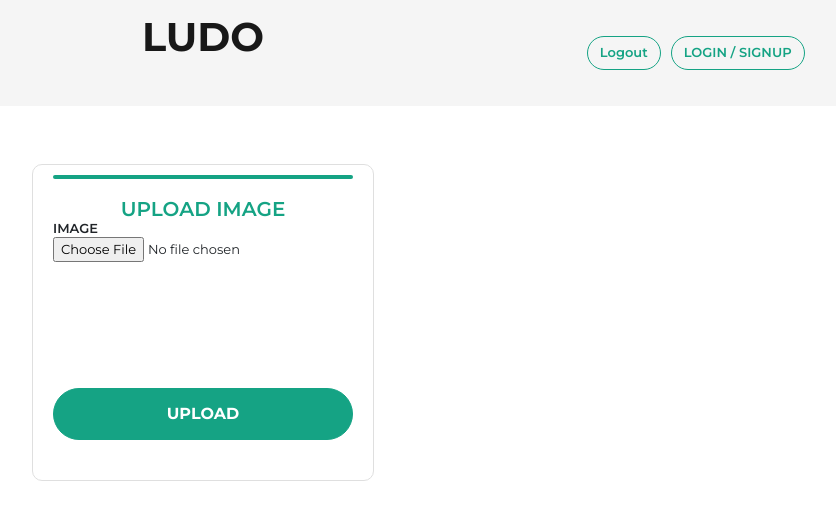
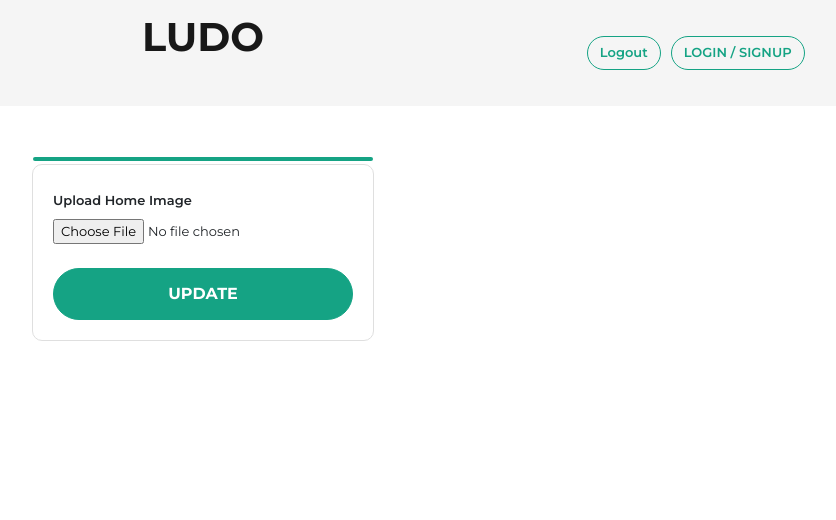
Before and after one commit to Singh-Paramvir/newLudoAdmin, a Next.js app: page /advertisement in a window 1280 px wide. Shown: the top 520 px of the page, without its empty margins (437-1273 px from the left). Built offline with nearby package versions, Linux system fonts and the light colour scheme.

Commit message:
fee remove

```diff
--- a/Component/Advertisement.js
+++ b/Component/Advertisement.js
@@ -1,27 +1,66 @@
 import axios from "axios";
-import React, { useRef } from "react";
+import React, { useRef,useState } from "react";
 import { ToastContainer, toast } from "react-toastify";
 import { useRouter } from "next/router";
+import Button from "react-bootstrap/Button";
 
 const Advertisement = () => {
-  const imageRef = useRef();
-  const router = useRouter();
+  const [image1, setImage1] = useState();
+  const [isLoading, setIsLoading] = useState(false);
+  const [isLoadingRef, setLoadingRef] = useState(false);
 
-  async function uploadImage(data) {
-    try {
+  const [showImage1, setShowImage1] = useState();
+  async function formSubmitHandler(event) {
+    console.log("yes");
+    event.preventDefault();
+
     const formData = new FormData();
-      formData.append("id", "1"); // Fixed ID of 1
-      formData.append("image", imageRef.current.files[0]);
 
-      const res = await axios.post("api/advertise", formData);
 
-      notify("Image uploaded successfully");
-      setTimeout(() => {
-        // router.push("/dashboard");
-      }, 1000);
-    } catch (err) {
-      notifyError("Image upload failed");
-      console.log(err);
+    formData.append("avatar", image1);
+
+    console.log(image1, "to check the first image");
+    console.log([...formData], "to get the data of formData");
+
+    for (const pair of formData.entries()) {
+      console.log(`${pair[0]}, $pair[1]`);
+    }
+
+    console.log(formData, "to check the data entered by the user");
+    const token = localStorage.getItem("token");
+    console.log(token);
+    let res = await axios.post("/api/advertise", { token: token,formData });
+    // try {
+    //   console.log("ander a gya");
+    //   var config = {
+    //     method: "post",
+    //     url: "http://192.168.1.5:6000/api/v1/image1/addadvertisement",
+    //     headers: {
+    //       "Content-Type": "multipart/form-data",
+    //       Authorization: `Bearer ${token}`,
+    //     },
+    //     data: formData,
+    //   };
+    //   await axios(config).then(function (response) {
+    //     console.log(JSON.stringify(response.data.data));
+    //     toast.success("User Profile Updated Successfully");
+    //     setTimeout(() => {
+    //       router.push ("/dashboard")
+    //     }, 500);
+    //     // res.status(200).json({ data: response.data});
+    //   });
+    // } catch (err) {
+    //   console.log(err);
+    //   toast.error("Something Went Wrong");
+    //   // res.status(500).json({ Error: err });
+    // }
+  }
+
+  function uploadImage(event) {
+    if (event.target.files && event.target.files[0]) {
+      let img = event.target.files[0];
+      setImage1(event.currentTarget.files[0]);
+      setShowImage1(URL.createObjectURL(img));
     }
   }
 
@@ -30,7 +69,7 @@ const Advertisement = () => {
 
     uploadImage();
   }
-
+  const handleClick = () => setLoadingRef(false);
   const notify = (msg) => {
     toast.success(msg, {
       position: "top-right",
@@ -56,52 +95,60 @@ const Advertisement = () => {
   };
 
   return (
-    <div>
-      <section className="profile-sec pb-0">
+    <div className="new-dashboard ">
+
+      <section className="profile-sec profile-sects">
         <div className="container">
           <div className="row justify-content-center">
-            <ToastContainer
-              position="top-right"
-              autoClose={6000}
-              hideProgressBar={false}
-              newestOnTop={false}
-              closeOnClick
-              rtl={false}
-              pauseOnFocusLoss
-              draggable
-              pauseOnHover
-            />
 
-            <form className="input-sec">
-              <div className="line profile-line"></div>
-              <h3 className="heading-text pink-text mt-2">UPLOAD IMAGE</h3>
+            <ToastContainer />
 
-              {/* Image upload input field */}
-              <div className="input-item">
-                <h6 className="item-text">IMAGE</h6>
+            <form
+              className="input-sec input-top p-0"
+              id="form-setup"
+              onSubmit={formSubmitHandler}
+            >
+              <div className="input-line" id="index-line"></div>
+
+              <div className="padding-set">
+                {/* <h3 className="heading-text mt-4">
+                  {" "}
+                  Join the Global Community
+                </h3> */}
+                {/* <img className="stier-logo" src="/navbar/white-logo.png"></img> */}
+
+
+
+                <br></br>
+                <div className="input-item mb-4" id="kyc-sec">
+                  <h6 className="item-text"> Upload Home Image</h6>
+
+                  <img className="kyc-image"  type="file"></img>
                   <input
-                  ref={imageRef}
                     type="file"
-                  name="image"
-                  accept="image/*" // Allow only image files
-                  required
+                    placeholder="Upload Front Side"
+                    style={{ marginTop: "10px" }}
+                    onChange={(e) => uploadImage(e)}
                   />
                 </div>
 
-              <button
-                className="btn btn-round btn-warning w-100"
-                style={{ marginTop: "126px", marginBottom: "20px" }}
-                type="button"
-                onClick={onSubmitHandler}
+
+
+                <Button
+                  variant="primary"
+                  className="btn btn-round btn-warning w-100 "
+                  style={{ marginTop: "0px", marginBottom: "20px" }}
+                  type="submit"
+                  disabled={isLoading}
+                  onClick={!isLoading ? handleClick : null}
                 >
-                UPLOAD
-              </button>
+                  {isLoadingRef ? "Loading…" : "     UPDATE"}
+                </Button>
+              </div>
             </form>
           </div>
         </div>
       </section>
-
-      <script src="js/bootstrap.bundle.js"></script>
     </div>
   );
 };
--- a/Component/Dashboard.js
+++ b/Component/Dashboard.js
@@ -99,11 +99,11 @@ const LinkPage = () => {
                       </div>
                     </Link>
 
-                    <Link href={"/Advertisement"}>
+                    <Link href={"/advertisement"}>
                       <div
-                        className="link-item ten-sec "
+                        className="link-item acc-sec "
 
-                        id="ten-item"
+                        id="acc-item"
                       >
                         Advertisement
                       </div>
--- a/Component/Fa.js
+++ b/Component/Fa.js
@@ -172,9 +172,9 @@ const handleAddChips3 = async (e) => {
                     <th id="fuds" scope="col">
                       MobileNumber
                     </th>
-                    <th id="fuds" scope="col">
+                    {/* <th id="fuds" scope="col">
                       Fee
-                    </th>
+                    </th> */}
                     <th id="fuds" scope="col">
                       PaymentMethod
                     </th>
@@ -203,7 +203,7 @@ const handleAddChips3 = async (e) => {
       <td>{index + 1}</td>
       <td>{referral.firstName}</td>
       <td>{referral.mobileNumber}</td>
-      <td>{referral.money}</td>
+      {/* <td>0</td> */}
       <td>{referral.paymentMethod}</td>
       <td>{referral.totalAmount}</td>
       <td>{referral.transactionId}</td>
--- a/pages/api/advertise.js
+++ b/pages/api/advertise.js
@@ -3,18 +3,30 @@ import axios from "axios";
 export default async function handler(req, res) {
   if (req.method === "POST") {
     try {
-      const data = req.body;
-      console.log(data, "to be send to api!!!!!!!!!!");
+      const {token} = req.body;
+      const {formData} = req.body;
+
+      console.log(formData,"for, data herer");
+      console.log(formData,"dfdfdf",token);
+
       var config = {
-        method: "post",
-        url: "http://airaicloud.com:6000/api/v1/auth/",data
-      };
+            method: "post",
+            url: "http://airaicloud.com:6000/api/v1/image1/addadvertisement",
+            headers: {
+              "Content-Type": "multipart/form-data",
+              Authorization: `Bearer ${token}`,
+            },
+            data: formData,
+          };
+     console.log("yes");
+     const serverError = error.response.data.error;
+console.log(serverError);
+
       await axios(config).then(function (response) {
-        console.log(JSON.stringify(response.data));
-        res.status(200).json({ data: response.data});
+        res.status(200).json({ data: response.data });
       });
     } catch (err) {
-      console.log(err);
+     // console.log(err);
       res.status(500).json({ Error: err });
     }
   }
--- a/styles/globals.css
+++ b/styles/globals.css
@@ -1796,6 +1796,19 @@ sup {
     background-size: cover;
 
 }
+.acc-sec::before {
+    content: "";
+    display: flex;
+    justify-content: center;
+    height: 38.28px;
+    width: 38.28px;
+    background-image: url(\/add.png);
+    position: absolute;
+    top: 25%;
+    float: left;
+    background-size: cover;
+
+}
 
 #first-item {
     margin-left: 20px !important;
@@ -1812,6 +1825,10 @@ sup {
 }
 #ten-item{
     margin-left: 20px !important;
+    margin-top: 20px !important;
+}
+#acc-item{
+    margin-left: 0px !important;
     margin-top: 20px !important;
 }
 #seconds-item {margin-top: 20px;}
```
Also changed, not shown: Component/Form1Table.js (added, +47 -0 lines), public/add.png (added). Lines whose indentation alone changed are shown as unchanged.
